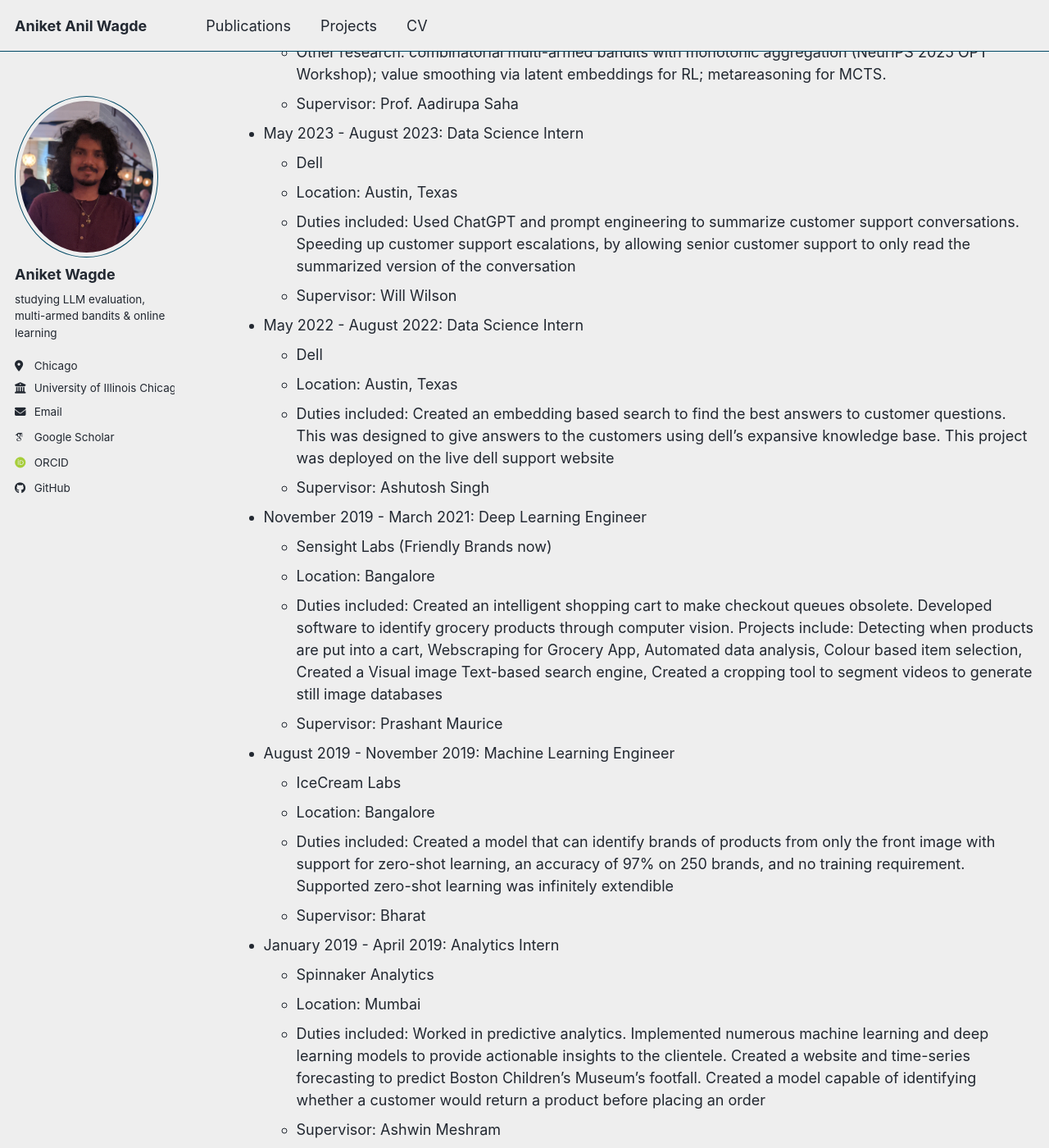
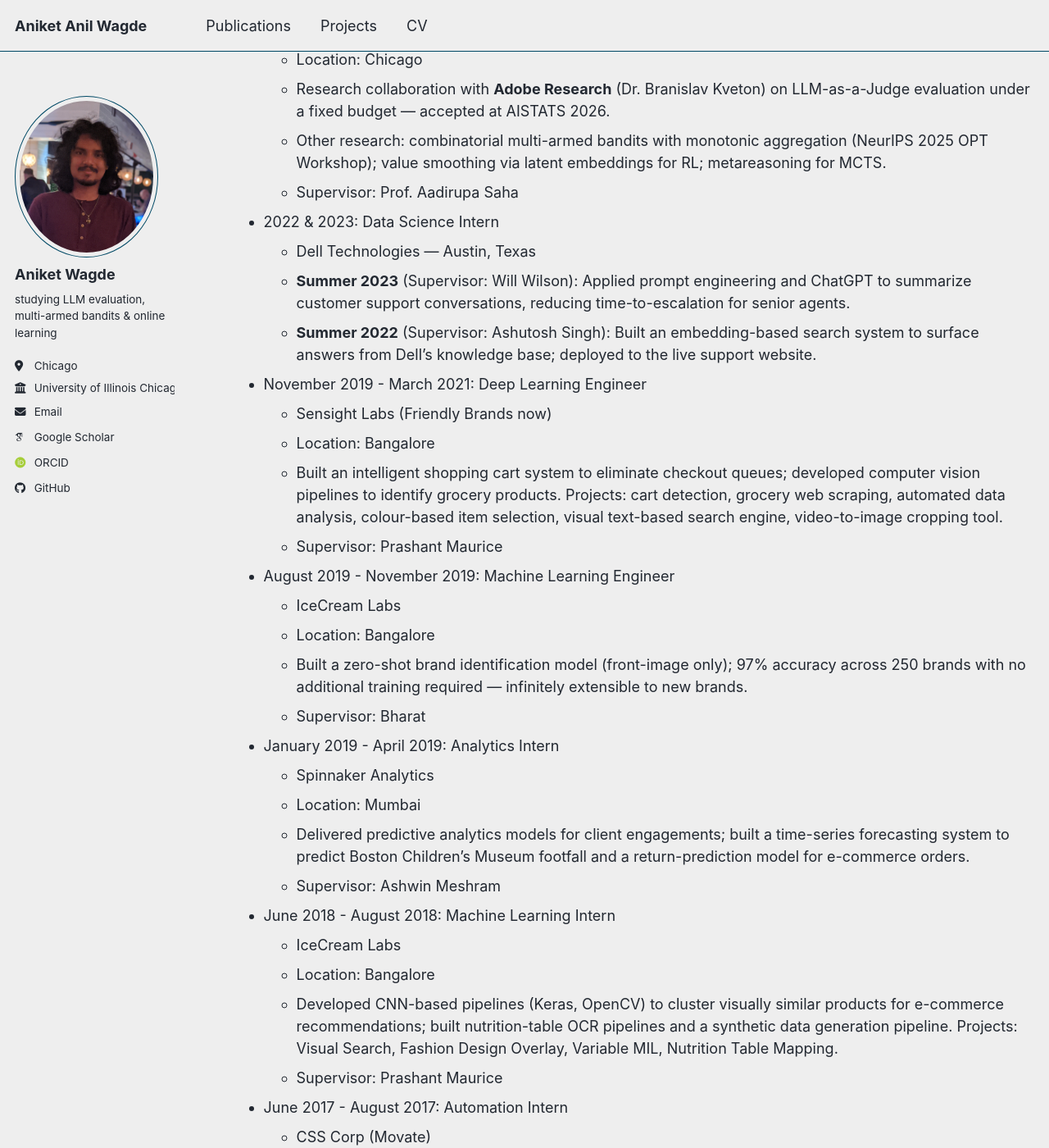
Before and after one commit to Swagget/Swagget.github.io, a Jekyll site: the page built from _pages/cv.md, in a window 1280 px wide and 1400 px high, scrolled down 501 px. Shown: the whole window at 82% size. Built offline with Jekyll 4.4.1, drawn with Linux system fonts in a browser that asks for light colours; some web fonts are replaced; a script bundle is joined from its source files by our own code; library files that are not in the unit come from our copies; some of the changed text lies outside the part shown.

Commit message:
Changed a bunch of CV wording.

```diff
--- a/_pages/cv.md
+++ b/_pages/cv.md
@@ -13,8 +13,11 @@
 
 Education
 ======
-* Ph.D in Computer Science, University of Illinois Chicago, 2027 (expected)
-* B.Tech in Computer Science, Manipal University Jaipur (2019)
+* **Ph.D in Computer Science**, University of Illinois Chicago, 2027 (expected)
+  * Advisor: Prof. Aadirupa Saha
+  * GPA: 3.87 — transferred from MS to PhD track based on research progress
+  * Research: LLM evaluation (AISTATS 2026), combinatorial bandits (NeurIPS 2025 OPT Workshop)
+* **B.Tech in Computer Science**, Manipal University Jaipur (2019)
 
 Work experience
 ======
@@ -25,46 +28,39 @@
   * Other research: combinatorial multi-armed bandits with monotonic aggregation (NeurIPS 2025 OPT Workshop); value smoothing via latent embeddings for RL; metareasoning for MCTS.
   * Supervisor: Prof. Aadirupa Saha
 
-* May 2023 - August 2023: Data Science Intern
-  * Dell
-  * Location: Austin, Texas
-  * Duties included: Used ChatGPT and prompt engineering to summarize customer support conversations. Speeding up customer support escalations, by allowing senior customer support to only read the summarized version of the conversation
-  * Supervisor: Will Wilson
-
-* May 2022 - August 2022: Data Science Intern
-  * Dell
-  * Location: Austin, Texas
-  * Duties included: Created an embedding based search to find the best answers to customer questions. This was designed to give answers to the customers using dell's expansive knowledge base. This project was deployed on the live dell support website
-  * Supervisor: Ashutosh Singh
+* 2022 & 2023: Data Science Intern
+  * Dell Technologies — Austin, Texas
+  * **Summer 2023** (Supervisor: Will Wilson): Applied prompt engineering and ChatGPT to summarize customer support conversations, reducing time-to-escalation for senior agents.
+  * **Summer 2022** (Supervisor: Ashutosh Singh): Built an embedding-based search system to surface answers from Dell's knowledge base; deployed to the live support website.
 
 * November 2019 - March 2021: Deep Learning Engineer
   * Sensight Labs (Friendly Brands now)
   * Location: Bangalore
-  * Duties included: Created an intelligent shopping cart to make checkout queues obsolete. Developed software to identify grocery products through computer vision. Projects include: Detecting when products are put into a cart, Webscraping for Grocery App, Automated data analysis, Colour based item selection, Created a Visual image Text-based search engine, Created a cropping tool to segment videos to generate still image databases
+  * Built an intelligent shopping cart system to eliminate checkout queues; developed computer vision pipelines to identify grocery products. Projects: cart detection, grocery web scraping, automated data analysis, colour-based item selection, visual text-based search engine, video-to-image cropping tool.
   * Supervisor: Prashant Maurice
 
 * August 2019 - November 2019: Machine Learning Engineer
   * IceCream Labs
   * Location: Bangalore
-  * Duties included: Created a model that can identify brands of products from only the front image with support for zero-shot learning, an accuracy of 97% on 250 brands, and no training requirement. Supported zero-shot learning was infinitely extendible
+  * Built a zero-shot brand identification model (front-image only); 97% accuracy across 250 brands with no additional training required — infinitely extensible to new brands.
   * Supervisor: Bharat
 
 * January 2019 - April 2019: Analytics Intern
   * Spinnaker Analytics
   * Location: Mumbai
-  * Duties included: Worked in predictive analytics. Implemented numerous machine learning and deep learning models to provide actionable insights to the clientele. Created a website and time-series forecasting to predict Boston Children's Museum's footfall. Created a model capable of identifying whether a customer would return a product before placing an order
+  * Delivered predictive analytics models for client engagements; built a time-series forecasting system to predict Boston Children's Museum footfall and a return-prediction model for e-commerce orders.
   * Supervisor: Ashwin Meshram
 
 * June 2018 - August 2018: Machine Learning Intern
   * IceCream Labs
   * Location: Bangalore
-  * Duties included: Worked on CNNs, using Keras and OpenCV, to cluster visually similar products for e-commerce recommendation engines. Create pipelines to extract tabular nutrition data from images of nutrition tables of groceries. Developed a synthetic data generation pipeline. Projects include: Visual Search, Fashion Design Overlay, Variable Multiple Instance Learning, Nutrition Table Mapping
+  * Developed CNN-based pipelines (Keras, OpenCV) to cluster visually similar products for e-commerce recommendations; built nutrition-table OCR pipelines and a synthetic data generation pipeline. Projects: Visual Search, Fashion Design Overlay, Variable MIL, Nutrition Table Mapping.
   * Supervisor: Prashant Maurice
 
 * June 2017 - August 2017: Automation Intern
   * CSS Corp (Movate)
   * Location: Chennai
-  * Duties included: Developed tools in python with the automation team that employees used to boost efficiency by automating manual tasks. Implemented tools like VLookup, through python. Added plugins for open source tools like NVDA
+  * Built Python automation tools for internal teams (VLookup automation, workflow scripts); contributed plugins to open-source tools including NVDA.
   * Supervisor: Kiran Marri
 
 Skills
```
